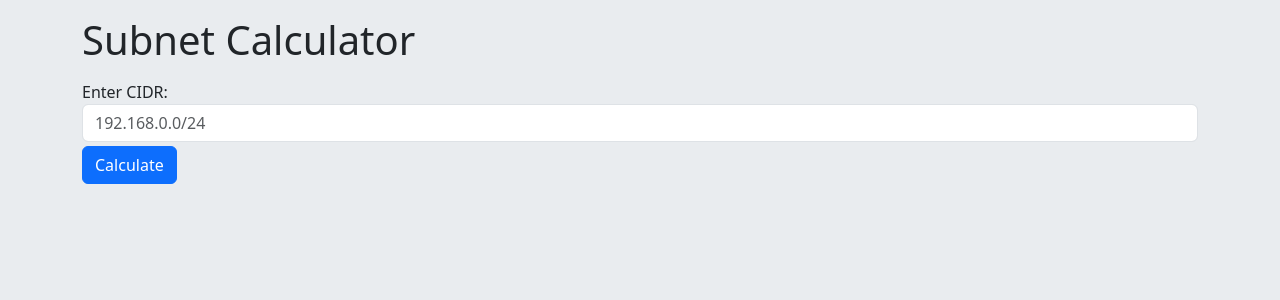
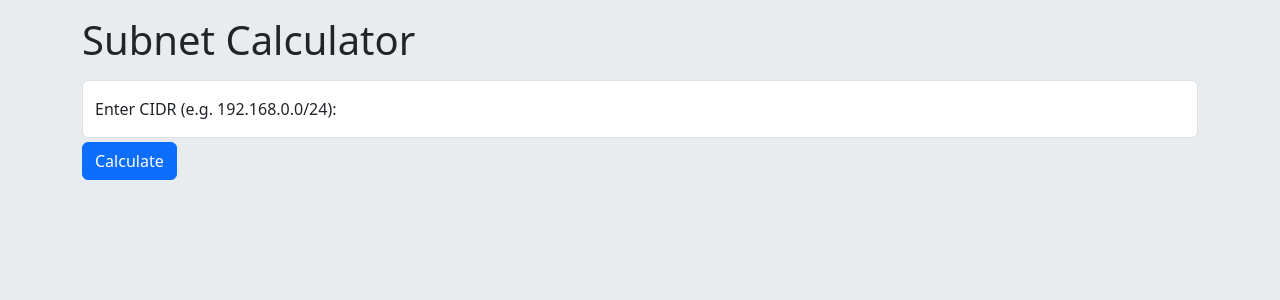
Before and after one commit to bamboobyyte/csstools, a Flask app: page /subnetcalc in a window 1280 px wide. Shown: the part 56-356 px from the top of the page. Run offline with Flask 3, Linux system fonts and the light colour scheme.

Commit message:
change subnet calculator page styles

```diff
--- a/website/templates/sncalc.html
+++ b/website/templates/sncalc.html
@@ -1,15 +1,17 @@
 {% extends "base.html" %} {% block content %}
 <div class="container mt-3">
+  {% if error %}
+  <div class="alert alert-danger mt-3" role="alert">{{ error }}</div>
+  {% endif %}
   <form action="" method="post">
-    <div class="form-group">
-      <label for="cidr">Enter CIDR:</label>
+    <div class="form-floating">
       <input
-        type="text"
         class="form-control"
         id="cidr"
         name="cidr"
         placeholder="192.168.0.0/24"
       />
+      <label for="cidr">Enter CIDR (e.g. 192.168.0.0/24): </label>
     </div>
     <button type="submit" class="btn btn-primary mt-1">Calculate</button>
   </form>
@@ -36,8 +38,6 @@
       <div class="col-sm-10">{{ broadcast_ip }}</div>
     </div>
   </div>
-  {% elif error %}
-  <div class="alert alert-danger mt-3" role="alert">{{ error }}</div>
   {% endif %}
 </div>
 {% endblock %}
```
